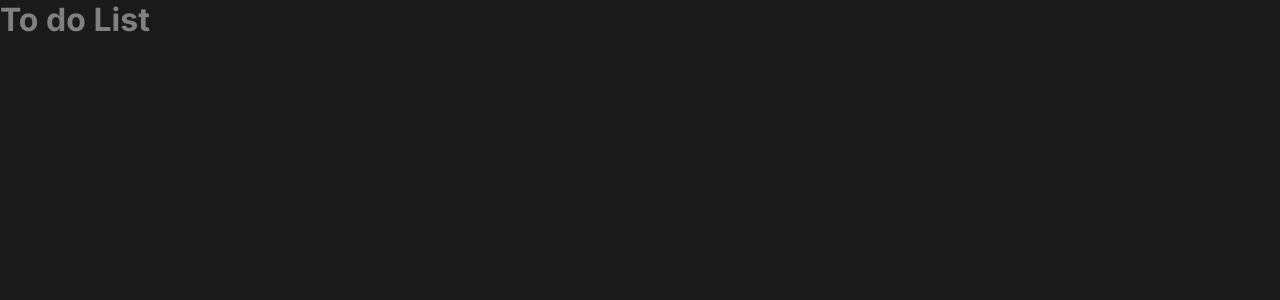
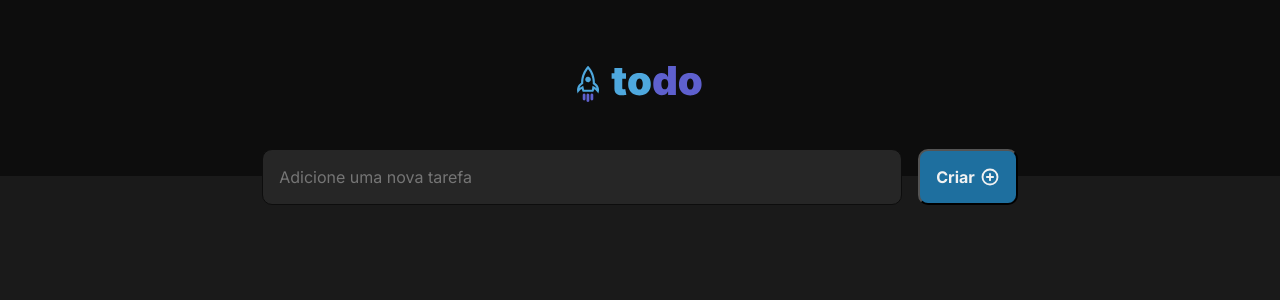
Before and after one commit to giselleschwab/to-do-list, a React (Vite) app: page / in a window 1280 px wide. Shown: the top 300 px of the page. Built offline with nearby package versions, Linux system fonts and the light colour scheme.

Commit message:
feat: create Header component

```diff
--- a/src/App.tsx
+++ b/src/App.tsx
@@ -1,9 +1,10 @@
+import Header from "./components/Header";
 import "./global.css";
 
 function App() {
     return (
         <>
-            <h1>To do List</h1>
+            <Header />
         </>
     );
 }
--- /dev/null
+++ b/src/components/Header.module.css
@@ -0,0 +1,44 @@
+.header {
+    position: relative;
+    background-color: var(--gray-700);
+    display: flex;
+    justify-content: center;
+    padding-top: 3.5rem;
+    padding-bottom: 4.5rem;
+}
+
+.toDoForm {
+    position: absolute;
+    display: flex;
+    justify-content: center;
+    gap: 1rem;
+    width: 100%;
+    padding-top: 5.8rem;
+}
+
+.toDoForm input {
+    background-color: var(--gray-500);
+    border-radius: 10px;
+    border: 1px solid var(--gray-700);
+    padding: 1rem;
+    width: 50%;
+    color: var(--gray-300);
+}
+
+.toDoForm button {
+    background-color: var(--blue-dark);
+    color: var(--gray-100);
+    display: flex;
+    align-items: center;
+    gap: 5px;
+    font-weight: bold;
+    border-radius: 10px;
+    padding: 1rem;
+    cursor: pointer;
+
+    transition: background-color 0.2s;
+}
+
+.toDoForm button:hover {
+    background-color: var(--blue-light);
+}
--- /dev/null
+++ b/src/components/Header.tsx
@@ -0,0 +1,23 @@
+import styles from './Header.module.css';
+import toDoLogo from '../assets/Logo.svg';
+import { PlusCircle } from '@phosphor-icons/react';
+
+export function Header() {
+    return (
+        <>
+            <div className={styles.header}>
+                <img src={toDoLogo} alt="" />
+
+                <form className={styles.toDoForm}>
+                    <input type="text" placeholder="Adicione uma nova tarefa" />
+                    <button>
+                        Criar
+                        <PlusCircle size={20} weight="bold" />
+                    </button>
+                </form>
+            </div>
+        </>
+    )
+}
+
+export default Header
```
Also changed, not shown: src/assets/Logo.svg (added), 1 other file (tests, documents, lock files or other folders).
